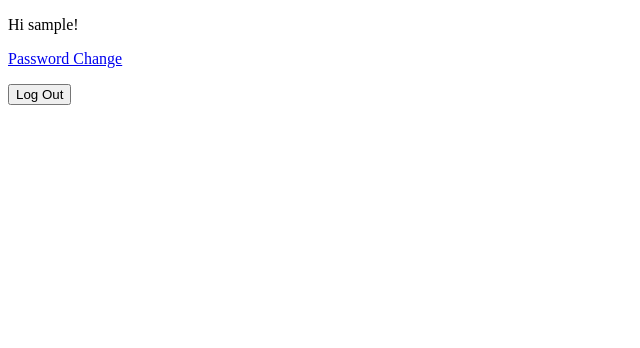
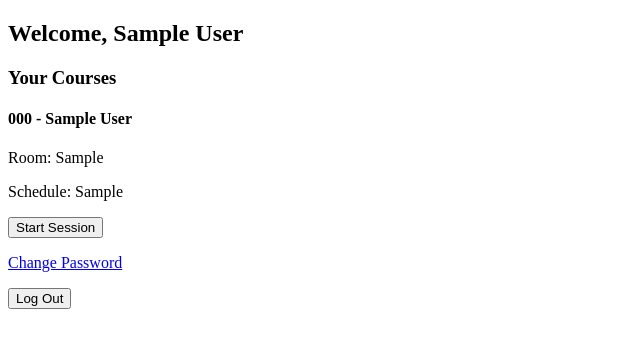
Before and after one commit to erdoganberay/face_recognition_attendance, a Django app: page / in a window 1280 px wide. Shown: the top 348 px of the page, without its empty margins (0-640 px from the left). Run offline with Django 5.2, Linux system fonts and the light colour scheme; a user stored in the database is signed in; tables that the repository leaves empty hold one stand-in row (values such as "Sample post").

Commit message:
Remove opencv dependency, core attendance system

```diff
--- a/accounts/urls.py
+++ b/accounts/urls.py
@@ -1,10 +1,14 @@
 # accounts/urls.py
 from django.urls import path
+from .views import SignUpView, CustomPasswordChangeView, HomeView, StartSessionView, AttendanceView,EndSessionView, recognize_face
 
-from .views import SignUpView, CustomPasswordChangeView
 
 
 urlpatterns = [
     path("signup/", SignUpView.as_view(), name="signup"),
     path("password_change/", CustomPasswordChangeView.as_view(), name="password_change"),
+    path("course/<int:course_id>/start/", StartSessionView.as_view(), name="start_session"),
+    path("session/<int:session_id>/attendance/", AttendanceView.as_view(), name="attendance_page"),
+    path("session/<int:session_id>/end/", EndSessionView.as_view(), name="end_session"),
+    path("recognize/", recognize_face, name="recognize_face"),
 ]
--- a/accounts/views.py
+++ b/accounts/views.py
@@ -6,13 +6,20 @@ from django.shortcuts import render, redirect
 from django.urls import reverse_lazy
 from django.views import View
 from .forms import SignUpForm
-from .models import Student
+from .models import Student, Teacher, Course, ClassSession,Attendance
 import face_recognition
 import numpy as np
 import base64
 import logging
 import io
+from django.contrib.auth.decorators import login_required
+from django.utils.decorators import method_decorator
+from django.utils import timezone
+from django.views.decorators.csrf import csrf_exempt
 logger = logging.getLogger(__name__)
+from django.http import JsonResponse
+import json
+
 
 
 class SignUpView(View):
@@ -87,3 +94,126 @@ class CustomPasswordChangeView(PasswordChangeView):
         logout(self.request)
         messages.success(self.request, "Password changed successfully. Please log in again.")
         return redirect(reverse_lazy("login"))
+
+@method_decorator(login_required, name='dispatch')
+class HomeView(View):
+    template_name = 'home.html'
+
+    def get(self, request):
+        if hasattr(request.user, 'teacher_profile'):
+            courses = request.user.teacher_profile.courses.all()
+            return render(request, self.template_name, {'role': 'teacher', 'courses': courses})
+        elif hasattr(request.user, 'student_profile'):
+            student = request.user.student_profile
+            courses = student.courses.all()
+            course_data = []
+            for course in courses:
+                sessions = course.sessions.all().order_by('-started_at')
+                session_data = []
+                for session in sessions:
+                    attended = Attendance.objects.filter(session=session, student=student).exists()
+                    session_data.append({
+                        'session': session,
+                        'attended': attended,
+                    })
+                course_data.append({
+                    'course': course,
+                    'sessions': session_data,
+                })
+            return render(request, self.template_name, {'role': 'student', 'courses': courses, 'course_data': course_data})
+        else:
+            return render(request, self.template_name, {})
+
+
+@method_decorator(login_required, name='dispatch')
+class StartSessionView(View):
+    def post(self, request, course_id):
+        course = Course.objects.get(id=course_id, teacher=request.user.teacher_profile)
+        # Close any already active session for this course
+        ClassSession.objects.filter(course=course, is_active=True).update(
+            is_active=False, ended_at=timezone.now()
+        )
+        # Create new session
+        session = ClassSession.objects.create(course=course)
+        return redirect('attendance_page', session_id=session.id)
+
+
+@method_decorator(login_required, name='dispatch')
+class AttendanceView(View):
+    template_name = 'attendance.html'
+
+    def get(self, request, session_id):
+        session = ClassSession.objects.get(id=session_id, is_active=True)
+        return render(request, self.template_name, {'session': session})
+
+@method_decorator(login_required, name='dispatch')
+class EndSessionView(View):
+    def post(self, request, session_id):
+        session = ClassSession.objects.get(id=session_id, course__teacher=request.user.teacher_profile)
+        session.is_active = False
+        session.ended_at = timezone.now()
+        session.save()
+        return redirect('home')
+
+
+@csrf_exempt
+def recognize_face(request):
+    if request.method != 'POST':
+        return JsonResponse({'status': 'error', 'message': 'POST required'}, status=405)
+    try:
+        data = json.loads(request.body)
+        image_data = data.get('image')
+        session_id = data.get('session_id')
+
+        session = ClassSession.objects.filter(id=session_id, is_active=True).first()
+        if not session:
+            return JsonResponse({'status': 'error', 'message': 'No active session found'})
+
+        # Decode base64 image
+        # Decode base64 image
+        header, encoded = image_data.split(',', 1)
+        img_bytes = base64.b64decode(encoded)
+        img_file = io.BytesIO(img_bytes)
+        rgb_frame = face_recognition.load_image_file(img_file)
+
+        # Detect faces
+        face_locations = face_recognition.face_locations(rgb_frame)
+        if not face_locations:
+            return JsonResponse({'status': 'no_face', 'message': 'No face detected'})
+
+        face_encodings = face_recognition.face_encodings(rgb_frame, face_locations)
+
+        # Load enrolled students only
+        students = session.course.students.exclude(face_encoding=None)
+        known_encodings = []
+        known_students = []
+        for student in students:
+            known_encodings.append(student.get_encoding())
+            known_students.append(student)
+
+        if not known_encodings:
+            return JsonResponse({'status': 'error', 'message': 'No enrolled students with encodings'})
+
+        for face_encoding in face_encodings:
+            matches = face_recognition.compare_faces(known_encodings, face_encoding, tolerance=0.5)
+            distances = face_recognition.face_distance(known_encodings, face_encoding)
+            best = np.argmin(distances)
+
+            if matches[best]:
+                matched_student = known_students[best]
+                record, created = Attendance.objects.get_or_create(
+                    session=session,
+                    student=matched_student,
+                )
+                return JsonResponse({
+                    'status': 'recognized',
+                    'name': matched_student.user.get_full_name(),
+                    'student_id': matched_student.student_id,
+                    'already_marked': not created,
+                })
+
+        return JsonResponse({'status': 'unknown', 'message': 'Face not recognized'})
+
+    except Exception as e:
+        logger.error(f"Recognition error: {e}")
+        return JsonResponse({'status': 'error', 'message': str(e)}, status=500)
--- a/face_recognition_attendance/settings.py
+++ b/face_recognition_attendance/settings.py
@@ -105,7 +105,7 @@ AUTH_PASSWORD_VALIDATORS = [
 
 LANGUAGE_CODE = 'en-us'
 
-TIME_ZONE = 'UTC'
+TIME_ZONE = 'America/Toronto'
 
 USE_I18N = True
 
--- a/face_recognition_attendance/urls.py
+++ b/face_recognition_attendance/urls.py
@@ -16,11 +16,11 @@ Including another URLconf
 """
 from django.contrib import admin
 from django.urls import path, include
-from django.views.generic.base import TemplateView
+from accounts.views import HomeView
 
 urlpatterns = [
     path('admin/', admin.site.urls),
     path("accounts/", include("accounts.urls")),
     path('accounts/', include('django.contrib.auth.urls')),
-    path("", TemplateView.as_view(template_name="home.html"), name="home"),
+    path("", HomeView.as_view(), name="home"),
 ]
--- a/requirements.txt
+++ b/requirements.txt
@@ -1,4 +1,3 @@
 Django==5.2.12
 numpy==1.26.4
-opencv-python-headless
 gunicorn
--- a/templates/home.html
+++ b/templates/home.html
@@ -1,20 +1,64 @@
 <!-- templates/home.html -->
 {% extends "base.html" %}
+{% block title %}Home{% endblock %}
+{% block content %}
 
-{% block title %}Home{% endblock %}
+{% if role == 'teacher' %}
+  <h2>Welcome, {{ user.get_full_name }}</h2>
+  <h3>Your Courses</h3>
+  {% for course in courses %}
+  <div>
+    <h4>{{ course.code }} - {{ course.name }}</h4>
+    <p>Room: {{ course.room }}</p>
+    <p>Schedule: {{ course.schedule }}</p>
+    <form method="post" action="{% url 'start_session' course.id %}">
+      {% csrf_token %}
+      <button type="submit">Start Session</button>
+    </form>
+  </div>
+  {% empty %}
+    <p>No courses assigned yet.</p>
+  {% endfor %}
+  <p><a href="{% url 'password_change' %}">Change Password</a></p>
+  <form action="{% url 'logout' %}" method="post">
+    {% csrf_token %}
+    <button type="submit">Log Out</button>
+  </form>
 
-{% block content %}
-{% if user.is_authenticated %}
-<p>Hi {{ user.username }}!</p>
-<p><a href="{% url 'password_change' %}">Password Change</a></p>
-<form action="{% url 'logout' %}" method="post">
-  {% csrf_token %}
-  <button type="submit">Log Out</button>
-</form>
+{% elif role == 'student' %}
+  <h2>Welcome, {{ user.get_full_name }}</h2>
+  {% for item in course_data %}
+    <div>
+      <h3>{{ item.course.code }} - {{ item.course.name }}</h3>
+      <p>Room: {{ item.course.room }} | Schedule: {{ item.course.schedule }}</p>
+      {% for s in item.sessions %}
+        <p>
+          {{ s.session.started_at }} —
+          {% if s.attended %}
+            ✓ Attended
+          {% else %}
+            ✗ Missed
+          {% endif %}
+        </p>
+      {% empty %}
+        <p>No sessions yet.</p>
+      {% endfor %}
+    </div>
+  {% empty %}
+    <p>You are not enrolled in any courses yet.</p>
+  {% endfor %}
+  <p><a href="{% url 'password_change' %}">Change Password</a></p>
+  <form action="{% url 'logout' %}" method="post">
+    {% csrf_token %}
+    <button type="submit">Log Out</button>
+  </form>
+
 {% else %}
-<p>You are not logged in</p>
-<p><a href="{% url 'password_reset' %}">Password Reset</a></p>
-<p><a href="{% url 'login' %}">Log In</a></p>
-<p><a href="{% url 'signup' %}">Sign Up</a></p>
+  <p>Hi {{ user.username }}</p>
+  <form action="{% url 'logout' %}" method="post">
+    {% csrf_token %}
+    <button type="submit">Log Out</button>
+  </form>
 {% endif %}
+
 {% endblock %}
--- a/templates/registration/login.html
+++ b/templates/registration/login.html
@@ -9,6 +9,7 @@
   {% csrf_token %}
   {{ form }}
   <button type="submit">Log In</button>
-  <p><a href="{% url 'home' %}">Return to Home</a></p>
+  <p><a href="{% url 'signup' %}">Don't have an account? Sign up</a></p>
+  <p><a href="{% url 'password_reset' %}">Forgot password?</a></p>
 </form>
 {% endblock %}
--- a/templates/registration/password_reset_form.html
+++ b/templates/registration/password_reset_form.html
@@ -10,4 +10,5 @@
   {{ form }}
   <button type="submit">Send Reset Email</button>
 </form>
+<p><a href="{% url 'login' %}">Cancel</a></p>
 {% endblock %}
```
Also changed, not shown: accounts/admin.py (+8 -1 lines), accounts/models.py (+42 -1 lines), templates/attendance.html (added, +59 -0 lines), accounts/migrations/0003_course_classsession_teacher_course_teacher.py (added), accounts/migrations/0004_alter_student_user.py (added), accounts/migrations/0005_attendance.py (added).
